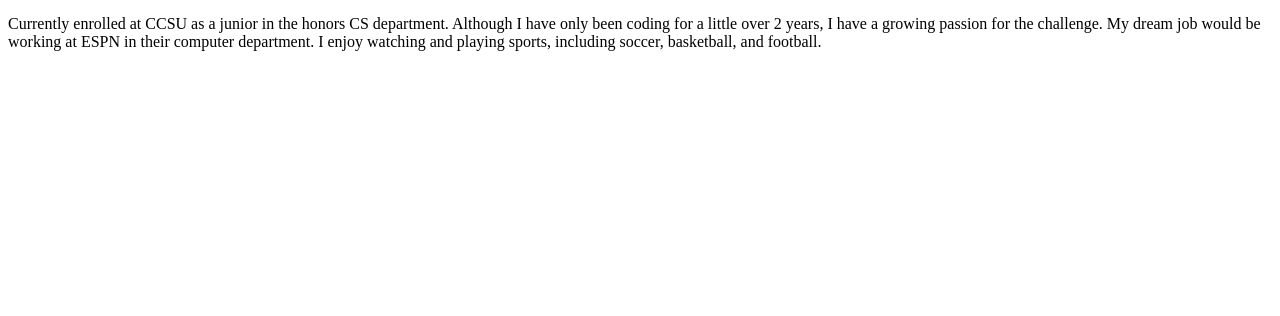
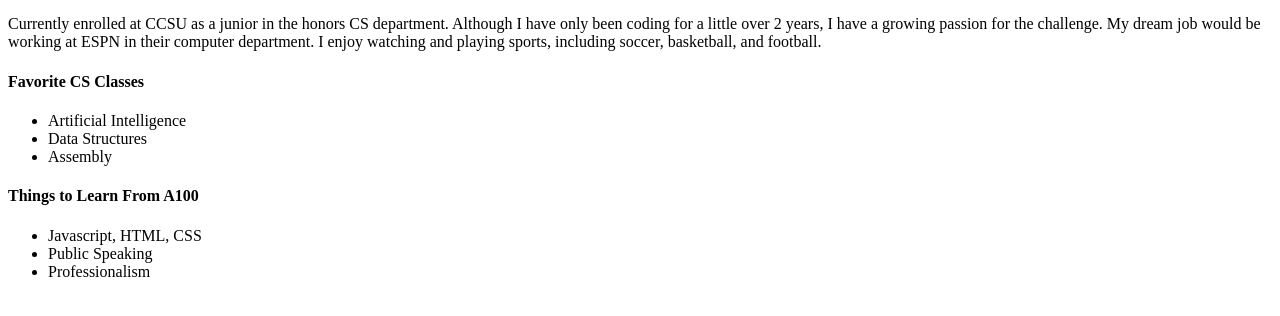
Before and after one commit to kylesturmer/kyle-personal-website, a plain HTML site: page index.html in a window 1280 px wide. Shown: the part 352-668 px from the top of the page. Drawn offline with Linux system fonts and the light colour scheme.

Commit message:
List of favorites

```diff
--- a/index.html
+++ b/index.html
@@ -12,6 +12,18 @@
 			<a href="http://tinypic.com?ref=209mwix" target="_blank"><img src="http://i67.tinypic.com/209mwix.jpg" border="0" alt="Image and video hosting by TinyPic" align="middle"></a>
 			<h3>Short Bio</h3>
 			<p>Currently enrolled at CCSU as a junior in the honors CS department. Although I have only been coding for a little over 2 years, I have a growing passion for the challenge. My dream job would be working at ESPN in their computer department. I enjoy watching and playing sports, including soccer, basketball, and football. </p>
+			<h4>Favorite CS Classes</h4>
+			<ul>
+				<li>Artificial Intelligence</li>
+				<li>Data Structures</li>
+				<li>Assembly</li>
+			</ul>
+			<h4>Things to Learn From A100</h4>
+			<ul>
+				<li>Javascript, HTML, CSS</li>
+				<li>Public Speaking</li>
+				<li>Professionalism</li>
+			</ul>
 		</div>
 	</body>
 
```
